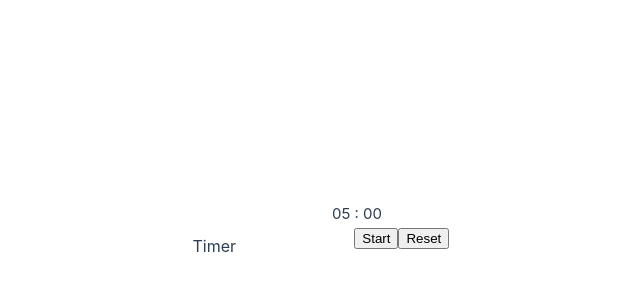
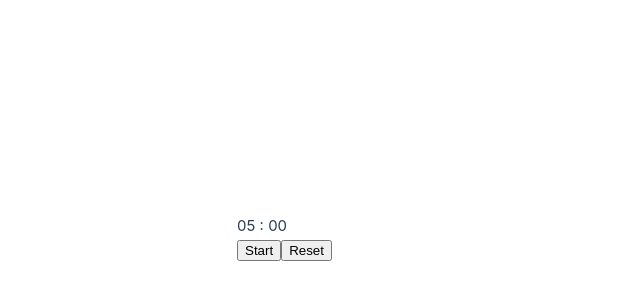
Before and after one commit to bastianpohl/timebox, a Vue app: page / in a window 1280 px wide. Shown: the part 162-462 px from the top of the page, without its empty margins (308-948 px from the left). Built offline with nearby package versions, Linux system fonts and the light colour scheme.

Commit message:
removing routing link

```diff
--- a/src/App.vue
+++ b/src/App.vue
@@ -1,79 +1,15 @@
 <script setup>
-import { RouterLink, RouterView } from 'vue-router'
+import { RouterView } from 'vue-router'
 </script>
 
 <template>
-  <header>
-    <div class="wrapper">
-      <nav>
-        <RouterLink to="/">Timer</RouterLink>
-      </nav>
-    </div>
-  </header>
-
   <RouterView />
 </template>
 
 <style scoped>
-header {
-  line-height: 1.5;
-  max-height: 100vh;
-}
-
-.logo {
-  display: block;
-  margin: 0 auto 2rem;
-}
-
-nav {
-  width: 100%;
-  font-size: 12px;
-  text-align: center;
-  margin-top: 2rem;
-}
-
-nav a.router-link-exact-active {
-  color: var(--color-text);
-}
-
-nav a.router-link-exact-active:hover {
-  background-color: transparent;
-}
-
-nav a {
-  display: inline-block;
-  padding: 0 1rem;
-  border-left: 1px solid var(--color-border);
-}
-
-nav a:first-of-type {
-  border: 0;
-}
-
-@media (min-width: 1024px) {
-  header {
-    display: flex;
-    place-items: center;
-    padding-right: calc(var(--section-gap) / 2);
+   * {
+    box-sizing: border-box;
+    margin: 0;
+    padding: 0;
   }
-
-  .logo {
-    margin: 0 2rem 0 0;
-  }
-
-  header .wrapper {
-    display: flex;
-    place-items: flex-start;
-    flex-wrap: wrap;
-  }
-
-  nav {
-    text-align: left;
-    margin-left: -1rem;
-    font-size: 1rem;
-
-    padding: 1rem 0;
-    margin-top: 1rem;
-  }
-}
 </style>
```
